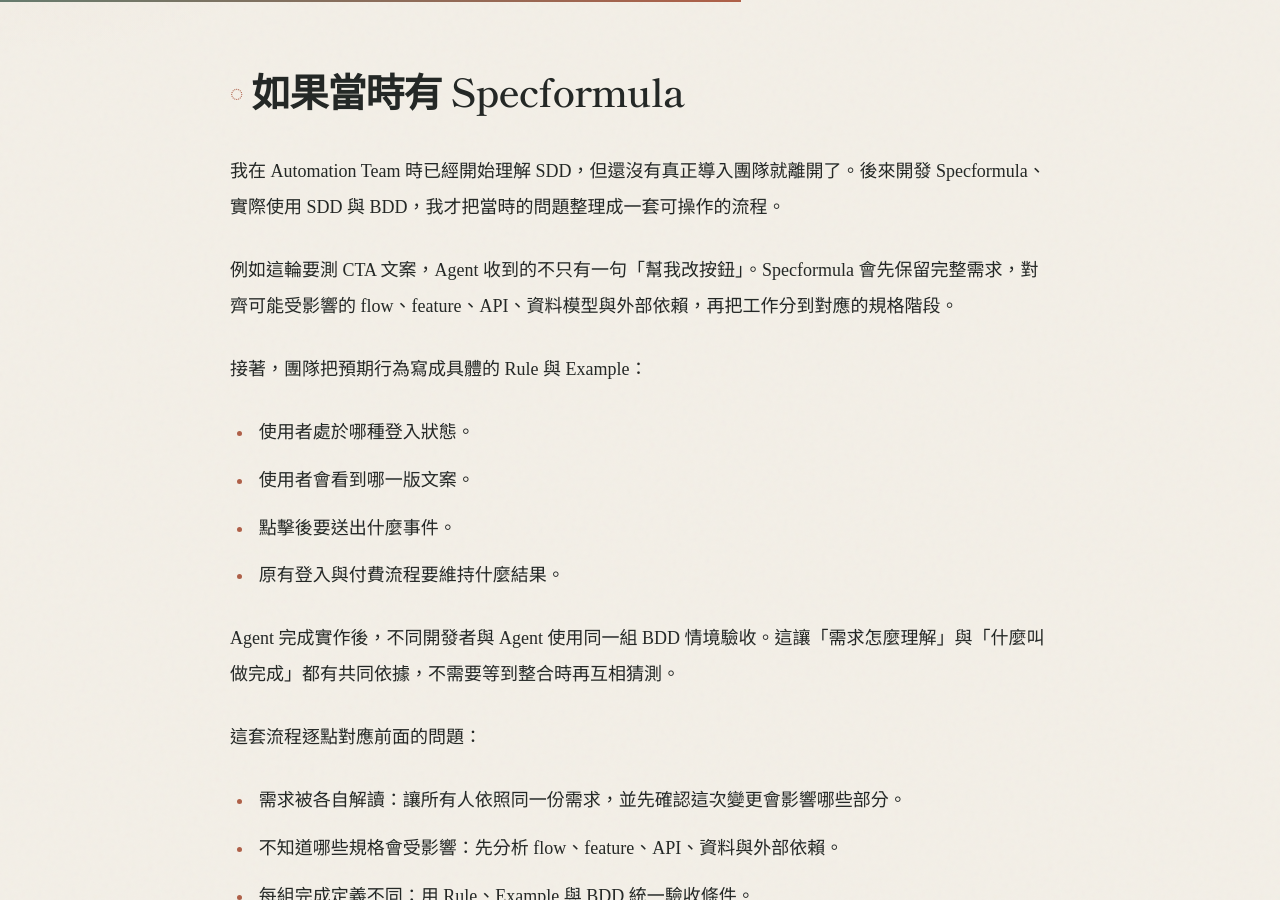
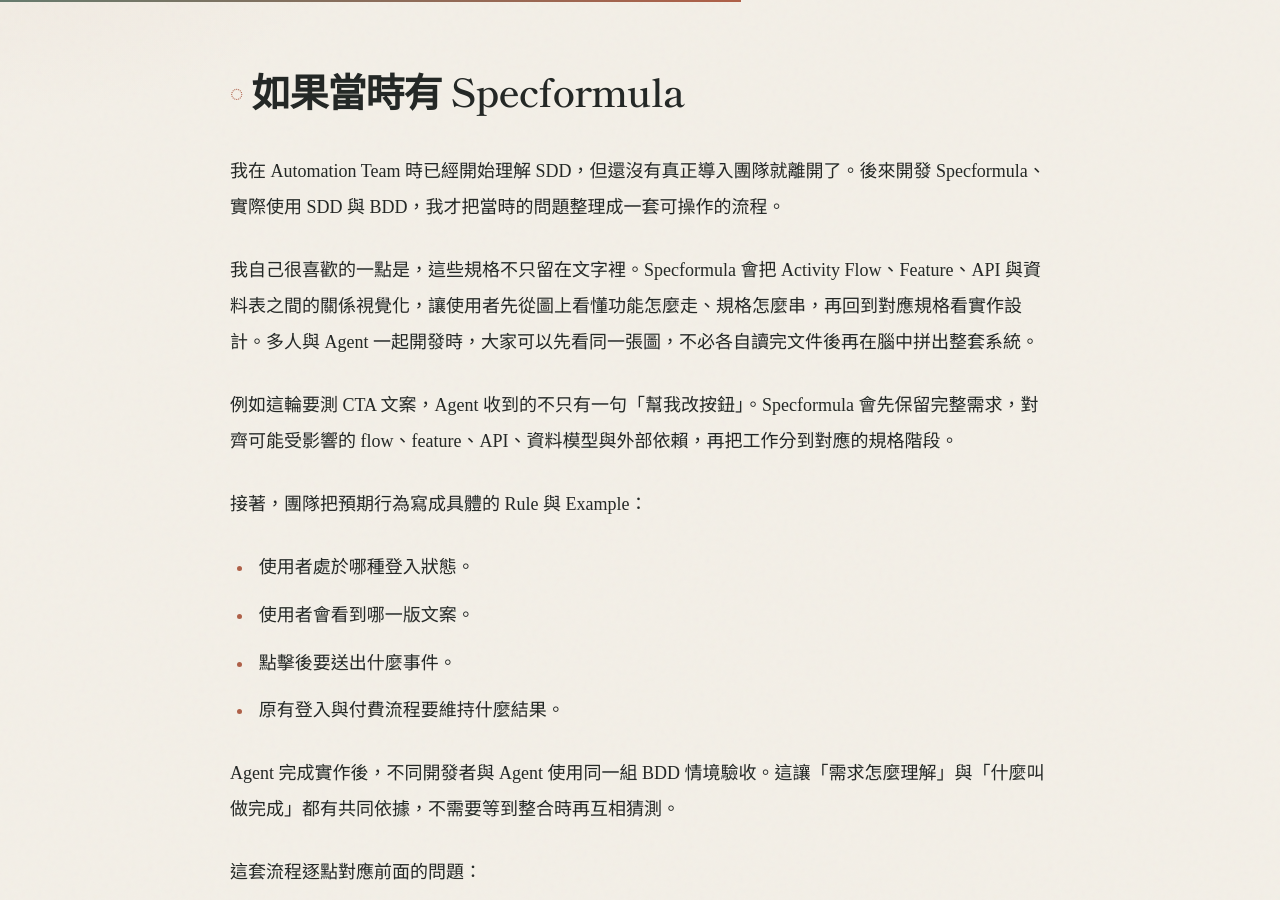
Before and after one commit to coomySF/coomySF.github.io, a Jekyll site: the page built from _posts/2026-08-05-ai-agents-team-integration.md, in a window 1280 px wide and 900 px high, scrolled down 2799 px. Built offline with Jekyll 4.4.1, drawn with Linux system fonts in a browser that asks for light colours.

Commit message:
add Specformula visualization context

```diff
--- a/_posts/2026-08-05-ai-agents-team-integration.md
+++ b/_posts/2026-08-05-ai-agents-team-integration.md
@@ -54,6 +54,8 @@
 
 我在 Automation Team 時已經開始理解 SDD，但還沒有真正導入團隊就離開了。後來開發 Specformula、實際使用 SDD 與 BDD，我才把當時的問題整理成一套可操作的流程。
 
+我自己很喜歡的一點是，這些規格不只留在文字裡。Specformula 會把 Activity Flow、Feature、API 與資料表之間的關係視覺化，讓使用者先從圖上看懂功能怎麼走、規格怎麼串，再回到對應規格看實作設計。多人與 Agent 一起開發時，大家可以先看同一張圖，不必各自讀完文件後再在腦中拼出整套系統。
+
 例如這輪要測 CTA 文案，Agent 收到的不只有一句「幫我改按鈕」。Specformula 會先保留完整需求，對齊可能受影響的 flow、feature、API、資料模型與外部依賴，再把工作分到對應的規格階段。
 
 接著，團隊把預期行為寫成具體的 Rule 與 Example：
```
